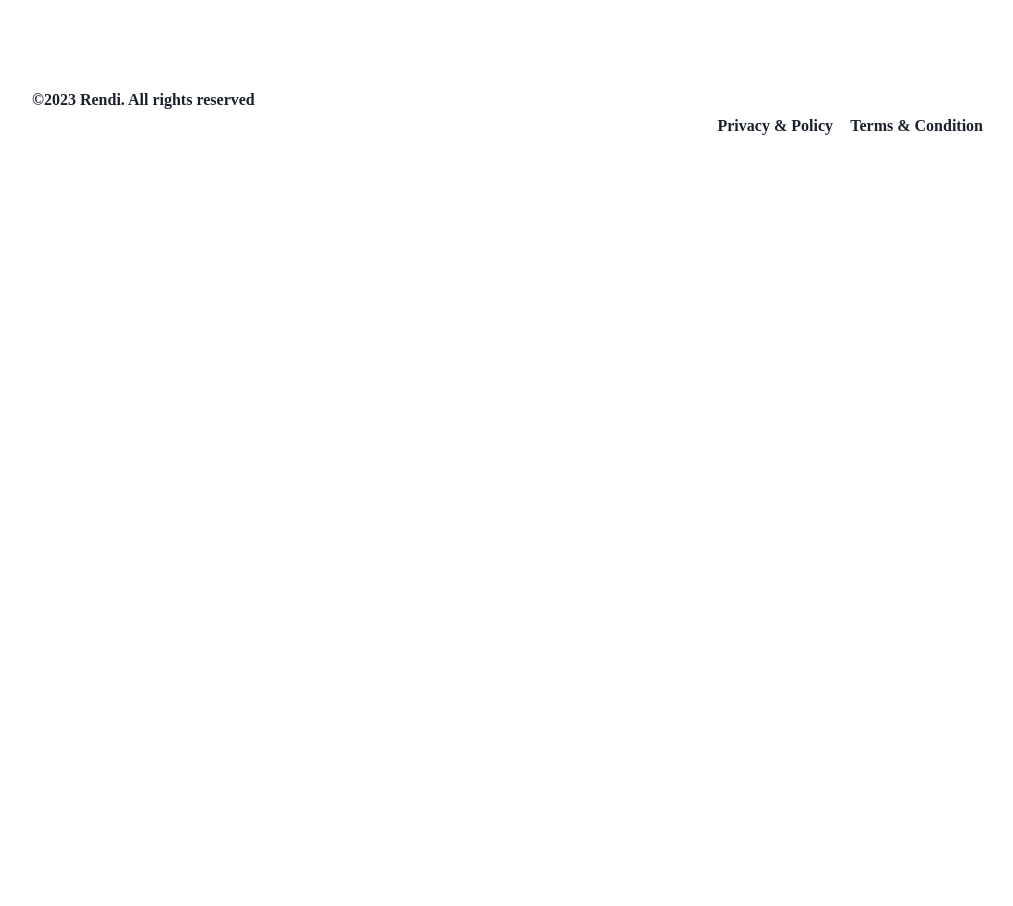
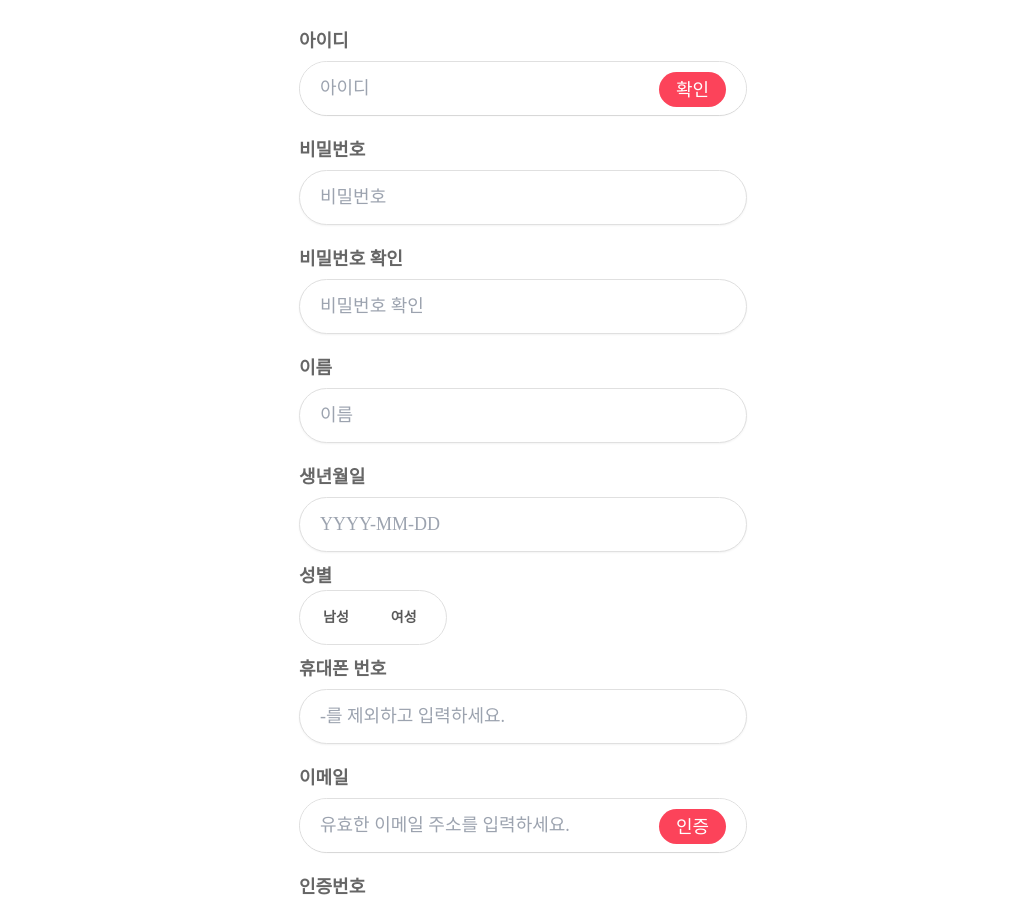
Before and after one commit to jxxnixx/Rendi_Frontend, a Next.js app: page /auth/profile/update in a window 1280 px wide. Shown: the part 260-1166 px from the top of the page, without its empty margins (117-1130 px from the left). Before the commit the page ends 800 px from the top, so only its background shows below. Built offline with nearby package versions, Linux system fonts and the light colour scheme; a web font is replaced by a local one.

Commit message:
회원정보수정 페이지 진행 중

```diff
--- a/pages/auth/profile/update.tsx
+++ b/pages/auth/profile/update.tsx
@@ -4,7 +4,278 @@ import Input from "@/components/function/input";
 import Layout from "@/layouts/layout";
 import Head from "next/head";
 import Link from "next/link";
+import { Segmented } from "antd";
+import { useState } from "react";
+import { SignUpState, signUpState } from "@/libs/client/atom";
+import { useRouter } from "next/router";
+import { useRecoilState } from "recoil";
 
-function Update() {}
+interface UpdateForm extends SignUpState {
+  extraError?: string;
+  cPassword: string;
+  authCode: string;
+}
+
+function Update() {
+  const {
+    watch,
+    register,
+    formState: { errors },
+    handleSubmit,
+  } = useForm<UpdateForm>({
+    mode: "onChange",
+  });
+
+  const [signUpData, setSignUpData] = useRecoilState(signUpState);
+  const router = useRouter();
+
+  const handleClick = () => {
+    // 입력값 가져오기
+    const username = watch("username");
+    const password = watch("password");
+    const cPassword = watch("cPassword");
+    const nickname = watch("profile.nickname");
+    const email = watch("profile.email");
+    const phonenum = watch("profile.phonenum");
+    const birth = watch("profile.birth");
+    const sex = value.toString() as "1" | "2";
+    const interests = watch("profile.interests");
+
+    // signUpState 업데이트
+    const updatedSignUpData: SignUpState = {
+      ...signUpData,
+      username,
+      password,
+      profile: {
+        ...signUpData.profile,
+        nickname,
+        email,
+        phonenum,
+        birth,
+        sex,
+        interests,
+      },
+    };
+    setSignUpData(updatedSignUpData);
+
+    console.log(updatedSignUpData);
+
+    router.push("/auth/taste");
+  };
+
+  const [value, setValue] = useState<string | number>("Map");
+
+  const submitForm: SubmitHandler<UpdateForm> = (data: UpdateForm) => {
+    console.log(data);
+
+    handleClick();
+  };
+
+  return (
+    <>
+      <Layout>
+        <Head>
+          <title>Update</title>
+        </Head>
+
+        <div className=" mt-[104px] flex w-full h-[1500px] flex-col bg-white text-lg font-medium ">
+          <div className="flex justify-center items-center">
+            <form
+              onSubmit={handleSubmit(submitForm)}
+              className=" items-center gap-[6px] p-0 w-[448px] h-[1500px]"
+            >
+              <p className="relative top-[109px] text-4xl font-semibold text-center text-black">
+                회원정보 수정
+              </p>
+
+              <div className="relative top-[133px]">
+                <Input
+                  name="username"
+                  label="아이디"
+                  checkLabel="확인"
+                  type="username"
+                  register={register("username", {
+                    required: {
+                      value: true,
+                      message: "영어와 숫자로만 구성해주세요.",
+                    },
+                    pattern: {
+                      value: /^[a-zA-Z0-9]+$/,
+                      message: "적합하지 않은 형태의 아이디 입니다.",
+                    },
+                  })}
+                  placeholder="아이디"
+                  error={errors?.username?.message}
+                  kind="check"
+                  watch={watch}
+                  errors={errors}
+                />
+
+                <Input
+                  name="password"
+                  label="비밀번호"
+                  type="password"
+                  kind="text"
+                  register={register("password", {
+                    required:
+                      "영어,숫자,특수문자를 1자 이상씩 포함하여 8자 이상으로 구성해주세요.",
+                    minLength: {
+                      value: 4,
+                      message: "비밀번호는 최소 8자 이상이어야 합니다",
+                    },
+                    pattern: {
+                      value:
+                        /^(?=.*\d)(?=.*[a-z])(?=.*[A-Z])(?=.*[!@#$%^&*()_+[\]{};':"\\|,.<>/?-]).{8,}$/,
+                      message:
+                        "영어,숫자,특수문자를 1자 이상씩 포함하여 8자 이상으로 구성해주세요.",
+                    },
+                  })}
+                  placeholder="비밀번호"
+                  error={errors?.password?.message}
+                  autoComplete="off"
+                />
+
+                <Input
+                  name="cPassword"
+                  label="비밀번호 확인"
+                  type="password"
+                  kind="text"
+                  register={register("cPassword", {
+                    required: "필수 영역입니다.",
+                    validate: (value) =>
+                      value === watch("password") ||
+                      "입력한 비밀번호와 동일하지 않습니다.",
+                  })}
+                  placeholder="비밀번호 확인"
+                  error={errors?.cPassword?.message}
+                  autoComplete="off"
+                />
+
+                <Input
+                  name="profile.nickname"
+                  label="이름"
+                  type="nickname"
+                  kind="text"
+                  register={register("profile.nickname", {
+                    required: "한글로 입력해주세요.",
+                    pattern: {
+                      value: /^[ㄱ-ㅎ|가-힣|A-z][ㄱ-ㅎ|가-힣|A-z0-9-_]{2,23}$/,
+                      message: "올바르지 않은 형식의 이름입니다.",
+                    },
+                  })}
+                  placeholder="이름"
+                  error={errors?.profile?.nickname?.message}
+                />
+
+                <Input
+                  name="profile.birth"
+                  label="생년월일"
+                  type="birth"
+                  register={register("profile.birth", {
+                    required: "생년월일을 입력해주세요.",
+                    pattern: {
+                      value:
+                        /^(19|20)\d{2}-(0[1-9]|1[0-2])-([0-2][1-9]|3[01])$/,
+                      message: "올바르지 않은 형태의 생년월일입니다.",
+                    },
+                  })}
+                  placeholder="YYYY-MM-DD"
+                  error={errors?.profile?.birth?.message}
+                />
+
+                <div className="font-bold text-[#666]">
+                  성별
+                  <div>
+                    <Segmented
+                      name="profile.sex"
+                      type="sex"
+                      className="w-[148px] h-[55px] rounded-[50px] bg-white border border-[#e0e0e0] p-[5px]s"
+                      options={[
+                        {
+                          label: (
+                            <div className="w-1/2 p-[10px]">
+                              <div>남성</div>
+                            </div>
+                          ),
+                          value: "1",
+                        },
+                        {
+                          label: (
+                            <div className="w-1/2 p-[10px]">
+                              <div>여성</div>
+                            </div>
+                          ),
+                          value: "2",
+                        },
+                      ]}
+                      value={value}
+                      onChange={setValue}
+                    />
+                  </div>
+                </div>
+
+                <Input
+                  name="profile.phonenum"
+                  label="휴대폰 번호"
+                  type="phonenum"
+                  kind="text"
+                  register={register("profile.phonenum", {
+                    required: "-를 제외하고 입력하세요.",
+                    pattern: {
+                      value: /^[0-9]{10,11}$/,
+                      message: "-를 제외하고 입력하세요.",
+                    },
+                  })}
+                  placeholder="-를 제외하고 입력하세요."
+                  error={errors?.profile?.phonenum?.message}
+                />
+
+                <Input
+                  name="profile.email"
+                  label="이메일"
+                  checkLabel="인증"
+                  type="email"
+                  kind="check"
+                  register={register("profile.email", {
+                    required: "이메일을 입력하세요",
+                    pattern: {
+                      value: /^[A-Z0-9._%+-]+@[A-Z0-9.-]+\.[A-Z]{2,}$/i,
+                      message: "유효한 이메일 주소를 입력하세요.",
+                    },
+                  })}
+                  placeholder="유효한 이메일 주소를 입력하세요."
+                  error={errors.profile?.email?.message}
+                />
+
+                <Input
+                  name="authCode"
+                  label="인증번호"
+                  checkLabel="확인"
+                  type="authCode"
+                  kind="check"
+                  register={register("authCode", {
+                    required: "인증번호를 입력하세요",
+                  })}
+                  placeholder="인증번호를 입력하세요."
+                  error={errors?.authCode?.message}
+                />
+
+                <div className="flex mt-[40px] text-center justify-center">
+                  <SubmitBtn
+                    type="submit"
+                    large={true}
+                    text="수정하기"
+                    className="flex justify-center items-center h-screen"
+                    onClick={handleClick} // handleClick 함수 추가
+                  />
+                </div>
+              </div>
+            </form>
+          </div>
+        </div>
+      </Layout>
+    </>
+  );
+}
 
 export default Update;
```
